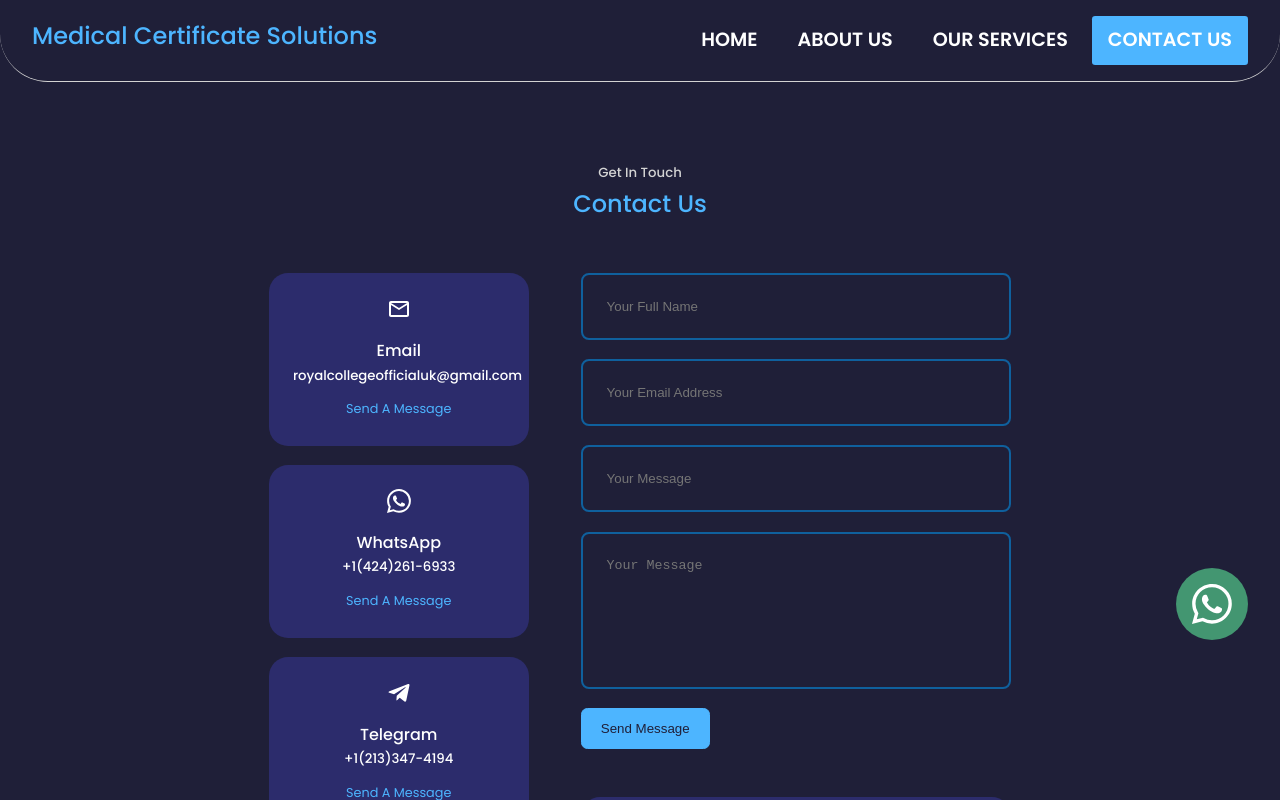
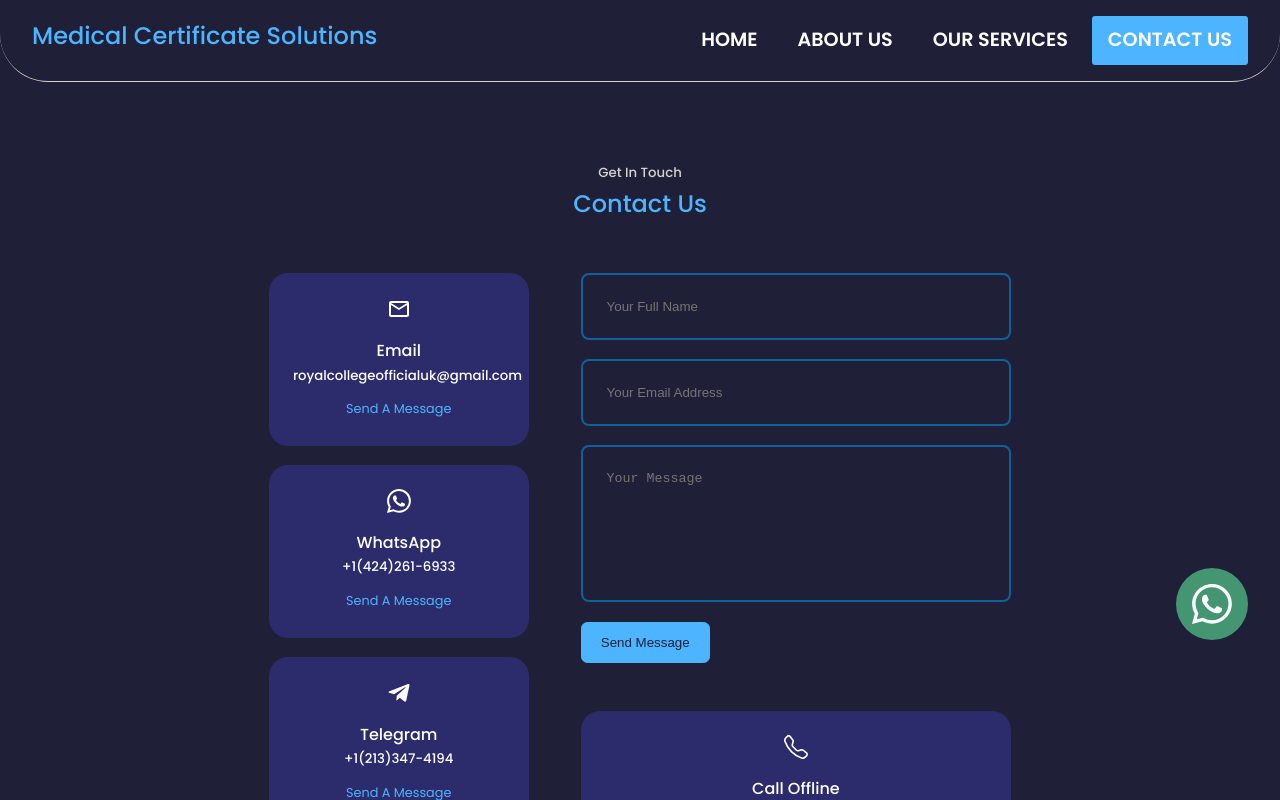
Before and after one commit to DonCarlio/medicalcertificatesolutions, a React (Create React App) app: page /contact in a window 1280 px wide. Shown: the top 800 px of the page. Built offline with nearby package versions, Linux system fonts and the light colour scheme.

Commit message:
Delete duplicate

```diff
--- a/src/components/contact/Contact.jsx
+++ b/src/components/contact/Contact.jsx
@@ -51,7 +51,6 @@ const Contact = () => {
           <form ref={form} onSubmit={sendEmail}>
             <input type="text" name='name' placeholder='Your Full Name' required />
             <input type="email" name='email' placeholder='Your Email Address' required />
-            <input type="email" name='email' placeholder='Your Message' required />
             <textarea name="message" id="message" rows="7" placeholder='Your Message' required></textarea>
             <button type='submit' className='btn btn-primary'>Send Message</button>
           </form>
```
